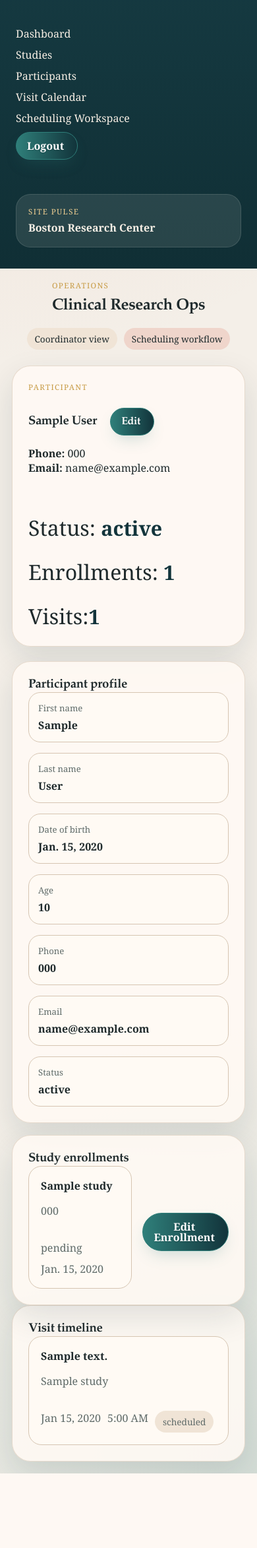
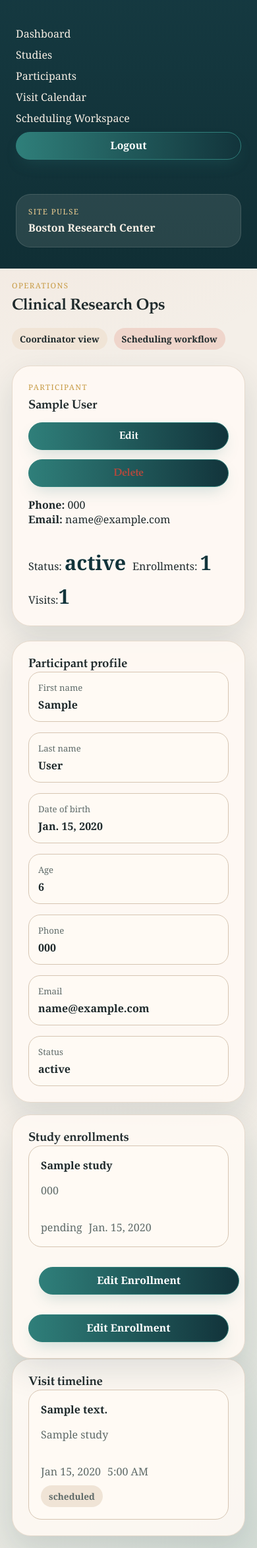
Before and after one commit to JerryBLT/cs412, a Django app: page /project/participants/1/ in a window 390 px wide. Shown: the part 180-2526 px from the top of the page at 66% size. Before the commit the page ends 2413 px from the top, so only its background shows below. Run offline with Django 5.2, Linux system fonts and the light colour scheme; a user stored in the database is signed in; tables that the repository leaves empty hold one stand-in row (values such as "Sample post").

Commit message:
stable participant forms document upload delete fixes

```diff
--- a/project/templates/project/participant_detail.html
+++ b/project/templates/project/participant_detail.html
@@ -7,7 +7,8 @@
     <!-- Participant header and edit link -->
     <p class="eyebrow">Participant</p>
     <h3>{{ participant }}
-      <a href="{% url 'project_participant_edit' participant.id %}" class="button-link" style="font-size:1rem; margin-left:1rem;">Edit</a>
+      <a href="{% url 'project_participant_edit' participant.id %}" class="button-link button-link-inline">Edit</a>
+      <a href="{% url 'project_participant_delete' participant.id %}" class="button-link button-link-inline delete-link">Delete</a>
     </h3>
     <p>
       <strong>Phone:</strong> {{ participant.phone }}<br>
@@ -32,7 +33,7 @@
       <div><dt>First name</dt><dd>{{ participant.first_name }}</dd></div>
       <div><dt>Last name</dt><dd>{{ participant.last_name }}</dd></div>
       <div><dt>Date of birth</dt><dd>{{ participant.date_of_birth }}</dd></div>
-      <div><dt>Age</dt><dd>{{ participant.age }}</dd></div>
+      <div><dt>Age</dt><dd>{{ participant.age_calculated }}</dd></div>
       <div><dt>Phone</dt><dd>{{ participant.phone }}</dd></div>
       <div><dt>Email</dt><dd>{{ participant.email }}</dd></div>
       <div><dt>Status</dt><dd>{{ participant.status }}</dd></div>
@@ -46,7 +47,7 @@
     <div class="stack-list">
       <!-- List of studies participant is enrolled in -->
       {% for enrollment in enrollments %}
-        <div style="display: flex; align-items: center; justify-content: space-between;">
+        <div class="enrollment-row-flex">
           <a class="list-row" href="{% url 'project_study_detail' enrollment.study.id %}">
             <div>
               <strong>{{ enrollment.study.title }}</strong>
@@ -58,6 +59,7 @@
             </div>
           </a>
           <a href="{% url 'project_enrollment_edit' enrollment.id %}" class="button-link" style="margin-left: 1em;">Edit Enrollment</a>
+                  <a href="{% url 'project_enrollment_edit' enrollment.id %}" class="button-link enrollment-edit-link">Edit Enrollment</a>
         </div>
       {% empty %}
         <p class="empty-state">This participant is not enrolled in any studies yet.</p>
--- a/project/templates/project/participant_list.html
+++ b/project/templates/project/participant_list.html
@@ -64,7 +64,7 @@
                         {{ participant }}
                       </a>
                     </td>
-                    <td>{{ participant.age }}</td>
+                    <td>{{ participant.age_calculated }}</td>
                     <td>{{ enrollment.study.title }}</td>
                     <td>{{ enrollment.screening_status }}</td>
                     <td>
--- a/project/templates/project/visit_detail.html
+++ b/project/templates/project/visit_detail.html
@@ -58,6 +58,9 @@
 <section class="panel">
   <div class="panel-header">
     <h3>Source documents</h3>
+    {% if request.user.is_authenticated and request.user.userprofile.role == 'coordinator' %}
+      <a href="{% url 'visit_document_create' visit.id %}" class="button-link" style="float:right;">Upload Document</a>
+    {% endif %}
   </div>
   <div class="chip-row">
     {% for document in documents %}
--- a/project/urls.py
+++ b/project/urls.py
@@ -1,3 +1,4 @@
+
 from django.urls import path
 from .views import *
 from django.contrib.auth import views as auth_views
@@ -5,6 +6,8 @@ from django.views.generic import TemplateView
 
 # URL patterns for all main project views (CRUD + navigation)
 urlpatterns = [
+    # VisitDocument upload
+    path("visits/<int:visit_id>/documents/add/", VisitDocumentCreateView.as_view(), name="visit_document_create"),
     # Homepage and Dashboard
     path("", HomeView.as_view(), name="project_home"),
     path("dashboard/", DashboardView.as_view(), name="project_dashboard"),
@@ -21,6 +24,7 @@ urlpatterns = [
     path("participants/<int:participant_id>/", ParticipantDetailView.as_view(), name="project_participant_detail"),
     path("participants/add/", ParticipantCreateView.as_view(), name="project_participant_add"),
     path("participants/<int:participant_id>/edit/", ParticipantUpdateView.as_view(), name="project_participant_edit"),
+    path("participants/<int:participant_id>/delete/", ParticipantDeleteView.as_view(), name="project_participant_delete"),
 
     # Visit CRUD and calendar
     path("calendar/", VisitCalendarView.as_view(), name="project_visit_calendar"),
--- a/project/views.py
+++ b/project/views.py
@@ -1,9 +1,10 @@
+
 from django.db.models import Count, Q
 from django.views.generic import DetailView, ListView, TemplateView, UpdateView, CreateView, DeleteView
-from django.urls import reverse_lazy
+from django.urls import reverse, reverse_lazy
 from django.shortcuts import render, redirect
-from .models import Enrollment, Participant, Study, Visit
-from .forms import ParticipantForm, EnrollmentForm, VisitForm, StudyForm, ParticipantSelfEditForm
+from .models import Enrollment, Participant, Study, Visit, VisitDocument
+from .forms import ParticipantForm, EnrollmentForm, VisitForm, StudyForm, ParticipantSelfEditForm, VisitDocumentForm
 from django.contrib.auth.mixins import LoginRequiredMixin, UserPassesTestMixin
 
 # ================= Permission Mixins =================
@@ -17,9 +18,33 @@ class ParticipantRequiredMixin(LoginRequiredMixin, UserPassesTestMixin):
         return hasattr(self.request.user, 'userprofile') and \
                self.request.user.userprofile.role == 'participant'
 
+#===================================================================================
+
+# --- VisitDocument Upload ---
+class VisitDocumentCreateView(CoordinatorRequiredMixin, CreateView):
+    model = VisitDocument
+    form_class = VisitDocumentForm
+    template_name = "project/object_form.html"
+
+    def dispatch(self, request, *args, **kwargs):
+        self.visit = Visit.objects.get(pk=kwargs["visit_id"])
+        return super().dispatch(request, *args, **kwargs)
+
+    def form_valid(self, form):
+        form.instance.visit = self.visit
+        return super().form_valid(form)
+
+    def get_success_url(self):
+        return reverse("project_visit_detail", kwargs={"visit_id": self.visit.id})
+
+    def get_context_data(self, **kwargs):
+        context = super().get_context_data(**kwargs)
+        context["page_title"] = "Upload Visit Document"
+        context["cancel_url"] = reverse("project_visit_detail", kwargs={"visit_id": self.visit.id})
+        context["submit_label"] = "Upload Document"
+        return context
 
 
-#===================================================================================
 # --- CRUD: Study Create ---
 class StudyCreateView(CoordinatorRequiredMixin, CreateView):
     model = Study
--- a/static/project.css
+++ b/static/project.css
@@ -130,6 +128,20 @@ form {
   margin-bottom: 24px;
 }
 
+.header-actions,
+.study-meta,
+.chip-row,
+.hero-stats,
+.study-card-actions,
+.row-meta,
+.profile-actions {
+  display: flex;
+  flex-wrap: wrap;
+  gap: 10px;
+  align-items: center;
+}
+
+/* Panels */
 .hero,
 .detail-hero,
 .panel,
@@ -141,17 +153,16 @@ form {
   box-shadow: var(--shadow);
 }
 
-.metric-card,
-.study-card,
-.day-card,
-.list-row {
-  flex-direction: column;
-}
-
-.study-card-header {
-  align-items: flex-start;
-  gap: 16px;
-  margin-bottom: 12px;
+.hero-panel {
+  min-width: 260px;
+  padding: 20px;
+  border-radius: 22px;
+  background: linear-gradient(
+    180deg,
+    rgba(214, 106, 77, 0.12),
+    rgba(199, 155, 69, 0.1)
+  );
+  border: 1px solid rgba(214, 106, 77, 0.22);
 }
 
 /* Typography */
@@ -184,33 +195,41 @@ form {
 .study-protocol,
 .row-meta,
 .hero-label,
-.empty-state {
+.empty-state,
+.visit-study,
+.enrollment-protocol {
   color: var(--muted);
 }
 
-.study-protocol {
+.study-protocol,
+.visit-study,
+.enrollment-protocol {
   font-size: 0.92rem;
   font-weight: 600;
   letter-spacing: 0.04em;
   text-transform: uppercase;
 }
 
+.study-card-title,
+.profile-name,
+.enrollment-title,
+.visit-type {
+  color: var(--navy);
+}
+
 .study-card-title {
   font-size: 1.15rem;
   font-weight: 700;
-  color: var(--navy);
   word-break: break-word;
 }
 
 .hero-label {
   font-size: 1rem;
   margin-right: 0.25rem;
-  font-family: inherit;
 }
 
 .hero-value {
-  font-family: "Palatino Linotype", "Book Antiqua", Palatino, serif;
-  font-weight: bold;
+  font-weight: 700;
   text-transform: capitalize;
 }
 
@@ -220,50 +239,7 @@ form {
   color: var(--navy);
 }
 
-/* Header helpers */
-.header-actions,
-.study-meta,
-.chip-row,
-.hero-stats,
-.study-card-actions,
-.row-meta {
-  display: flex;
-  flex-wrap: wrap;
-  gap: 10px;
-}
-
-.hero-stats {
-  align-items: baseline;
-  gap: 1.5rem;
-  font-size: 2rem;
-  margin-top: 1.5rem;
-}
-
-.hero-panel {
-  min-width: 260px;
-  padding: 20px;
-  border-radius: 22px;
-  background: linear-gradient(180deg, rgba(214, 106, 77, 0.12), rgba(199, 155, 69, 0.1));
-  border: 1px solid rgba(214, 106, 77, 0.22);
-}
-
-.study-card-title-group {
-  display: flex;
-  flex-direction: column;
-  gap: 2px;
-  min-width: 0;
-}
-
-.study-card-actions {
-  align-items: flex-start;
-  gap: 8px;
-}
-
-.study-card-actions .btn {
-  margin: 0;
-}
-
-/* Sidebar */
+/* Sidebar status card */
 .status-card {
   margin-top: auto;
   padding: 18px;
@@ -281,9 +257,12 @@ form {
 .visit-badge {
   display: inline-flex;
   align-items: center;
+  justify-content: center;
+  width: fit-content;
   padding: 7px 12px;
   border-radius: 999px;
   font-size: 0.85rem;
+  font-weight: 700;
   background: var(--panel-strong);
 }
 
@@ -375,29 +310,25 @@ button[type="submit"] {
   display: inline-flex;
   align-items: center;
   justify-content: center;
-  gap: 0.35em;
+  gap: 0.4em;
+  width: fit-content;
+  min-height: 42px;
   line-height: 1;
   font-family: inherit;
-  font-size: 1rem;
+  font-size: 0.98rem;
   font-weight: 700;
-  padding: 0.75em 1em;
-  padding-right: 1.25em;
-  border-radius: 2em;
+  padding: 0.75em 1.15em;
+  border-radius: 999px;
   border: 1.5px solid transparent;
   cursor: pointer;
   text-align: center;
   text-decoration: none;
-  transition: transform 0.3s, box-shadow 0.18s, background 0.18s, border-color 0.18s;
-  outline: none;
+  transition:
+    transform 0.2s ease,
+    box-shadow 0.2s ease,
+    background 0.2s ease,
+    border-color 0.2s ease;
   box-shadow: 0 0.7em 1.5em -0.5em rgba(47, 127, 122, 0.25);
-}
-
-.btn__icon {
-  width: 1.5em;
-  height: 1.5em;
-  display: inline-flex;
-  align-items: center;
-  justify-content: center;
 }
 
 .btn:hover,
@@ -425,86 +355,61 @@ button[type="submit"]:active {
 form button,
 input[type="submit"],
 button[type="submit"] {
-  background: linear-gradient(90deg, var(--teal) 0%, var(--navy) 100%);
+  background: linear-gradient(90deg, var(--teal), var(--navy));
   color: #fff;
   border-color: var(--teal);
-  text-shadow: 0 1px 2px rgba(0, 0, 0, 0.18);
 }
 
 .btn-primary:hover,
-.btn-primary:focus,
 .button-link:hover,
-.button-link:focus,
 .scheduler-form button:hover,
-.scheduler-form button:focus,
 form button:hover,
-form button:focus,
 input[type="submit"]:hover,
-input[type="submit"]:focus,
-button[type="submit"]:hover,
-button[type="submit"]:focus {
-  background: linear-gradient(90deg, #256a67 0%, #12343b 100%);
+button[type="submit"]:hover {
+  background: linear-gradient(90deg, #256a67, #12343b);
   color: #fff;
 }
 
-.btn-primary:active,
-.button-link:active,
-.scheduler-form button:active,
-form button:active,
-input[type="submit"]:active,
-button[type="submit"]:active {
-  background: #256a67;
+.btn-secondary {
+  background: linear-gradient(90deg, var(--panel-strong), var(--line));
+  color: var(--navy);
+  border-color: var(--line);
 }
 
-.btn-secondary {
-  background: linear-gradient(90deg, var(--panel-strong) 0%, var(--line) 100%);
-  color: var(--navy);
-  border-color: var(--navy);
-  text-shadow: 0 1px 1px rgba(255, 255, 255, 0.18);
-}
-
-.btn-secondary:hover,
-.btn-secondary:focus {
-  background: linear-gradient(90deg, var(--panel) 0%, var(--teal) 100%);
+.btn-secondary:hover {
+  background: linear-gradient(90deg, var(--panel), var(--teal));
   color: #fff;
   border-color: var(--teal);
-  text-shadow: 0 1px 2px rgba(0, 0, 0, 0.18);
-}
-
-.btn-secondary:active {
-  background: var(--line);
 }
 
 .btn-danger {
-  background: linear-gradient(90deg, var(--danger) 0%, #8d2e2e 100%);
+  background: linear-gradient(90deg, var(--danger), #8d2e2e);
   color: #fff;
   border-color: var(--danger);
-  text-shadow: 0 1px 2px rgba(0, 0, 0, 0.18);
 }
 
-.btn-danger:hover,
-.btn-danger:focus {
-  background: linear-gradient(90deg, #8d2e2e 0%, #6a2323 100%);
-  color: #fff;
-}
-
-.btn-danger:active {
-  background: #8d2e2e;
+.btn-danger:hover {
+  background: linear-gradient(90deg, #8d2e2e, #6a2323);
 }
 
 .btn-sm {
-  font-size: 0.92rem;
+  min-height: 34px;
+  font-size: 0.9rem;
   padding: 6px 14px;
-  border-radius: 999px;
 }
 
 .button-link {
   margin-top: 14px;
-  display: inline-flex;
-  width: fit-content;
 }
 
-/* Cards / rows */
+/* Cards */
+.metric-card,
+.study-card,
+.day-card,
+.list-row {
+  flex-direction: column;
+}
+
 .list-row {
   padding: 18px;
   border-radius: 20px;
@@ -694,19 +603,29 @@ textarea:focus,
   gap: 12px;
 }
 
-.scheduler-form input {
-  padding: 12px 14px;
+/* Inline replacements */
+.button-link-inline {
+  font-size: 1rem;
+  margin-left: 1rem;
 }
 
-/* Responsive */
+.delete-link {
+  color: var(--danger) !important;
+}
+
+.enrollment-row-flex {
+  display: flex;
+  align-items: center;
+  justify-content: space-between;
+  gap: 16px;
+}
+
+.enrollment-edit-link {
+  margin-left: 1em;
+}
+
+/* Responsive design */
 @media (max-width: 1100px) {
-  .metric-grid,
-  .card-grid,
-  .content-grid,
-  .day-grid {
-    grid-template-columns: 1fr;
-  }
-
   .shell {
     grid-template-columns: 1fr;
   }
@@ -716,6 +635,10 @@ textarea:focus,
     height: auto;
   }
 
+  .metric-grid,
+  .card-grid,
+  .content-grid,
+  .day-grid,
   .profile-summary {
     grid-template-columns: 1fr;
   }
@@ -732,8 +655,30 @@ textarea:focus,
   .study-card-header,
   .profile-header,
   .enrollment-card-header,
-  .visit-card-header {
+  .visit-card-header,
+  .enrollment-row-flex {
     flex-direction: column;
+    align-items: stretch;
+  }
+
+  .header-actions,
+  .study-card-actions,
+  .profile-actions {
+    width: 100%;
+  }
+
+  .btn,
+  .button-link,
+  .scheduler-form button,
+  form button,
+  input[type="submit"],
+  button[type="submit"] {
+    width: 100%;
+  }
+
+  .button-link-inline,
+  .enrollment-edit-link {
+    margin-left: 0;
   }
 
   .detail-list {
```
Also changed, not shown: other parts of static/project.css (+46 -89 lines), project/forms.py (+22 -2 lines), project/models.py (+21 -7 lines), 1 other file.
